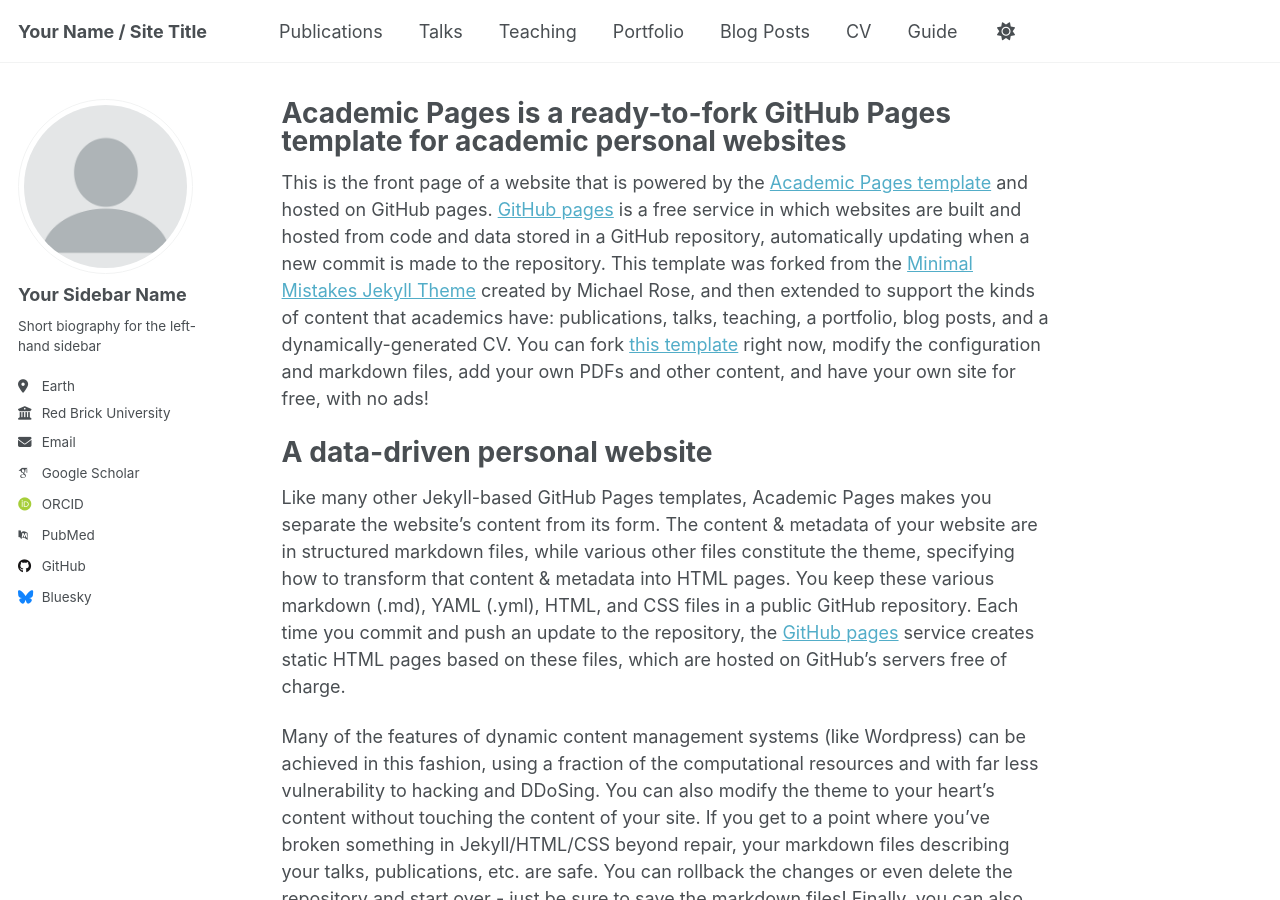
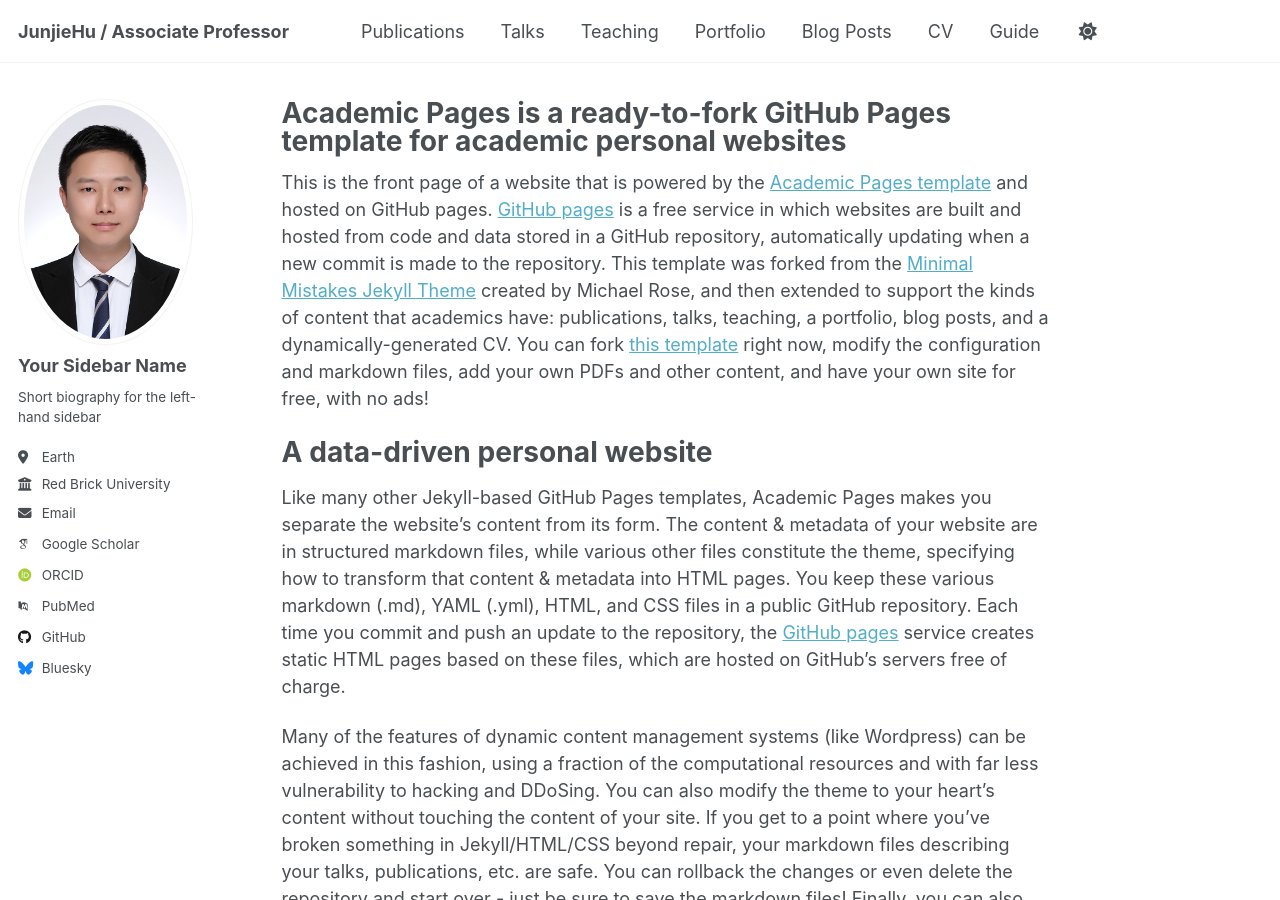
Before and after one commit to JunjieHuSCU/junjiehuscu.github.io, a Jekyll site: the page built from _pages/about.md, in a window 1280 px wide and 900 px high. Built offline with Jekyll 4.4.1, drawn with Linux system fonts in a browser that asks for light colours; some web fonts are replaced.

Commit message:
upgrade _config.yml

```diff
--- a/_config.yml
+++ b/_config.yml
@@ -9,13 +9,13 @@
 # Basic Site Settings
 locale                   : "en-US"
 site_theme               : "default"
-title                    : "Your Name / Site Title"
+title                    : "JunjieHu / Associate Professor"
 title_separator          : "-"
 name                     : &name "Junjie Hu"
 description              : &description "personal description"
-url                      : https://hujunjie-scu.github.io # the base hostname & protocol for your site e.g. "https://[your GitHub username].github.io"
+url                      : https://junjiehuscu.github.io # the base hostname & protocol for your site e.g. "https://[your GitHub username].github.io"
 baseurl                  : "" # the subpath of your site, e.g. "/blog"
-repository               : "hujunjie-scu/hujunjie-scu.github.io"
+repository               : "junjiehuscu/junjiehuscu.github.io"
 
 # Site Author - The following control what appear as part of the author content on the side bar.
 #               If a field is blank the icon and link will not appear, otherwise it will be shown.
```
Also changed, not shown: images/profile.png.
